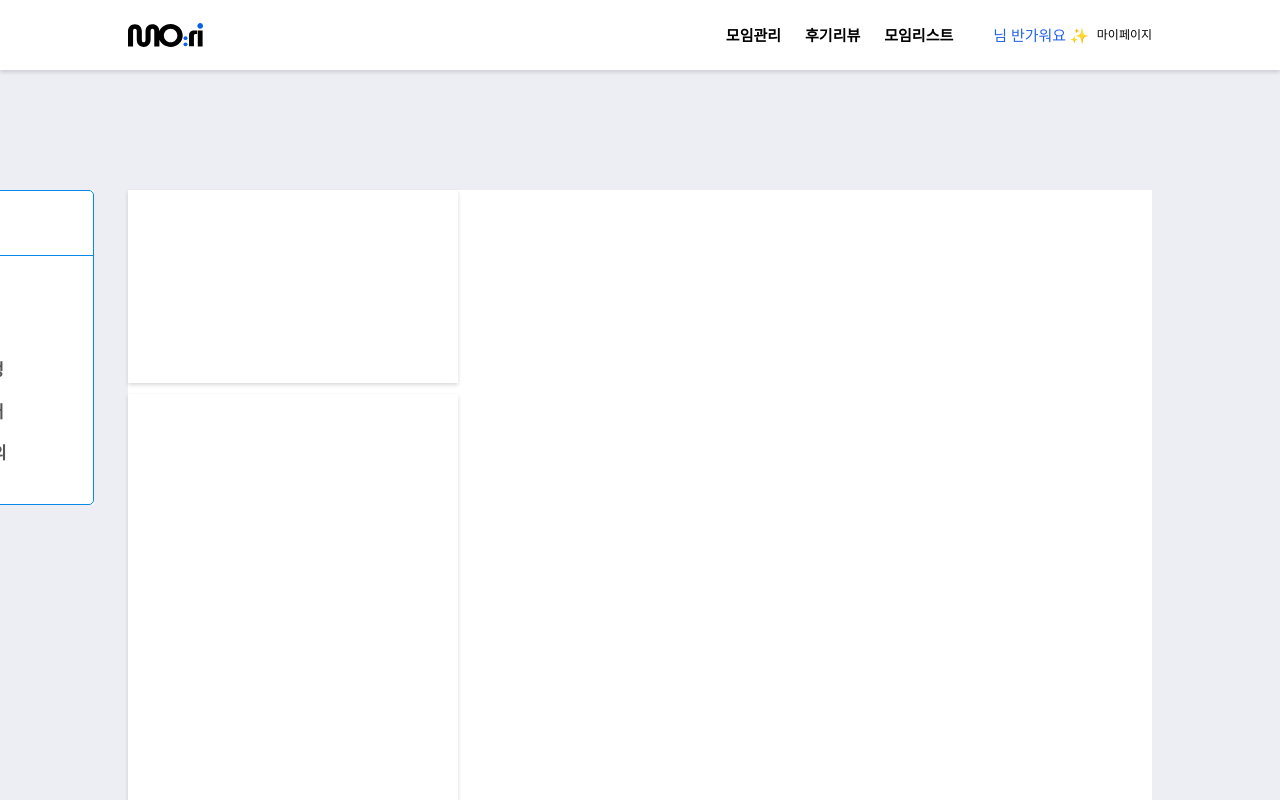
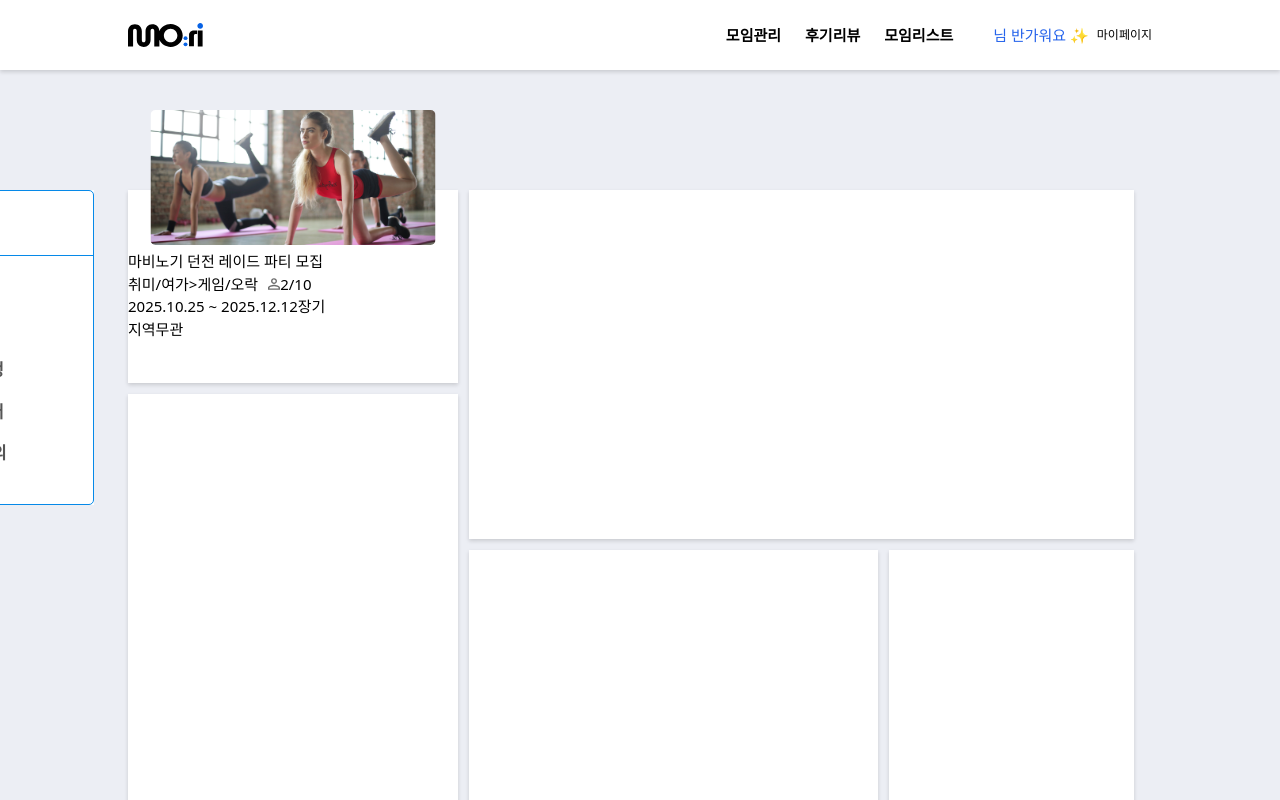
Before and after one commit to sbk283/mo_ri, a React (Vite) app: page /groupdashboard/1 in a window 1280 px wide. Built offline with nearby package versions, Linux system fonts and the light colour scheme; no server answers.

Commit message:
[docs] 그룹 데시보드 작업중

```diff
--- a/src/components/GroupContentBox.tsx
+++ b/src/components/GroupContentBox.tsx
@@ -2,7 +2,10 @@ import { Link } from 'react-router-dom';
 
 function GroupContentBox() {
   return (
-    <div className="w-[1024px] h-[123px] border rounded-[5px] border-[#acacac] p-[10px] relative flex">
+    <Link
+      to={'/groupdashboard/:id'}
+      className="w-[1024px] h-[123px] border rounded-[5px] border-[#acacac] p-[10px] relative flex"
+    >
       {/* 3항연산자로 바꾸기 모집예정, 모집중으로 */}
       <div className="absolute rounded-[5px] bg-gray-300 px-[10px] py-[4px] text-sm text-white font-bold top-[-22px]">
         모임 오픈까지 nn일
@@ -33,9 +36,9 @@ function GroupContentBox() {
       </div>
       <div className="absolute right-12 top-[50%] translate-y-[-50%] cursor-pointer">
         {/* 3항 연산자 모임자랑 참여자 먼저 3항연산한 후 모집종료 유무 화살표화 후기작성 */}
-        <Link to={'/groupdashboard/:id'}>
+        <div>
           <img src="/images/swiper_next.svg" alt="상세보기" />
-        </Link>
+        </div>
         {/* 후기작성 유무로 3항연산자 후기작성과 후기작성완료 */}
         {/* <button className="text-brand border border-brand rounded-[5px] px-[10px] py-[4px]">
           후기작성
@@ -44,7 +47,7 @@ function GroupContentBox() {
           후기작성완료
         </button> */}
       </div>
-    </div>
+    </Link>
   );
 }
 
--- a/src/pages/GroupDashBoardPage.tsx
+++ b/src/pages/GroupDashBoardPage.tsx
@@ -4,24 +4,45 @@ const GroupDashBoardPage = () => {
   return (
     <div className="pt-[70px] bg-[#ECEEF4]">
       <GroupDashboardLayout>
-        <div className="bg-white h-[748px] flex gap-[11px]">
+        <div className="h-[748px] flex gap-[11px]">
           {/* 왼쪽 */}
           <div className="">
             {/* 위 */}
-            <div className="bg-white shadow-card h-[193px] w-[330px] mb-[11px]"></div>
+            <div className="bg-white shadow-card h-[193px] w-[330px] mb-[11px] relative">
+              <div className="w-[285px] h-[135px] absolute top-[-80px] left-[50%] translate-x-[-50%] overflow-hidden rounded-[5px]">
+                <img className="w-full h-full object-cover" src="/bruce.jpg" alt="모임사진" />
+              </div>
+              <div className="pt-[60px]">
+                <div>
+                  <p>마비노기 던전 레이드 파티 모집</p>
+                </div>
+                <div className="flex gap-[10px]">
+                  <span>취미/여가{'>'}게임/오락</span>
+                  <div className="flex">
+                    <img src="/humen.svg" alt="인원" />
+                    2/10
+                  </div>
+                </div>
+                <div className="flex">
+                  <p>2025.10.25 ~ 2025.12.12</p>
+                  <span>장기</span>
+                </div>
+                <p>지역무관</p>
+              </div>
+            </div>
             {/* 아래 */}
             <div className="bg-white shadow-card h-[544px] w-[330px]"></div>
           </div>
           {/* 오른쪽 */}
           <div>
             {/* 위 */}
-            <div></div>
+            <div className="bg-white shadow-card h-[349px] w-[665px] mb-[11px]"></div>
             {/* 아래 */}
-            <div>
+            <div className="flex gap-[11px]">
               {/* 왼 */}
-              <div></div>
+              <div className="bg-white shadow-card h-[388px] w-[409px]"></div>
               {/* 오 */}
-              <div></div>
+              <div className="bg-white shadow-card h-[388px] w-[245px]"></div>
             </div>
           </div>
         </div>
```
